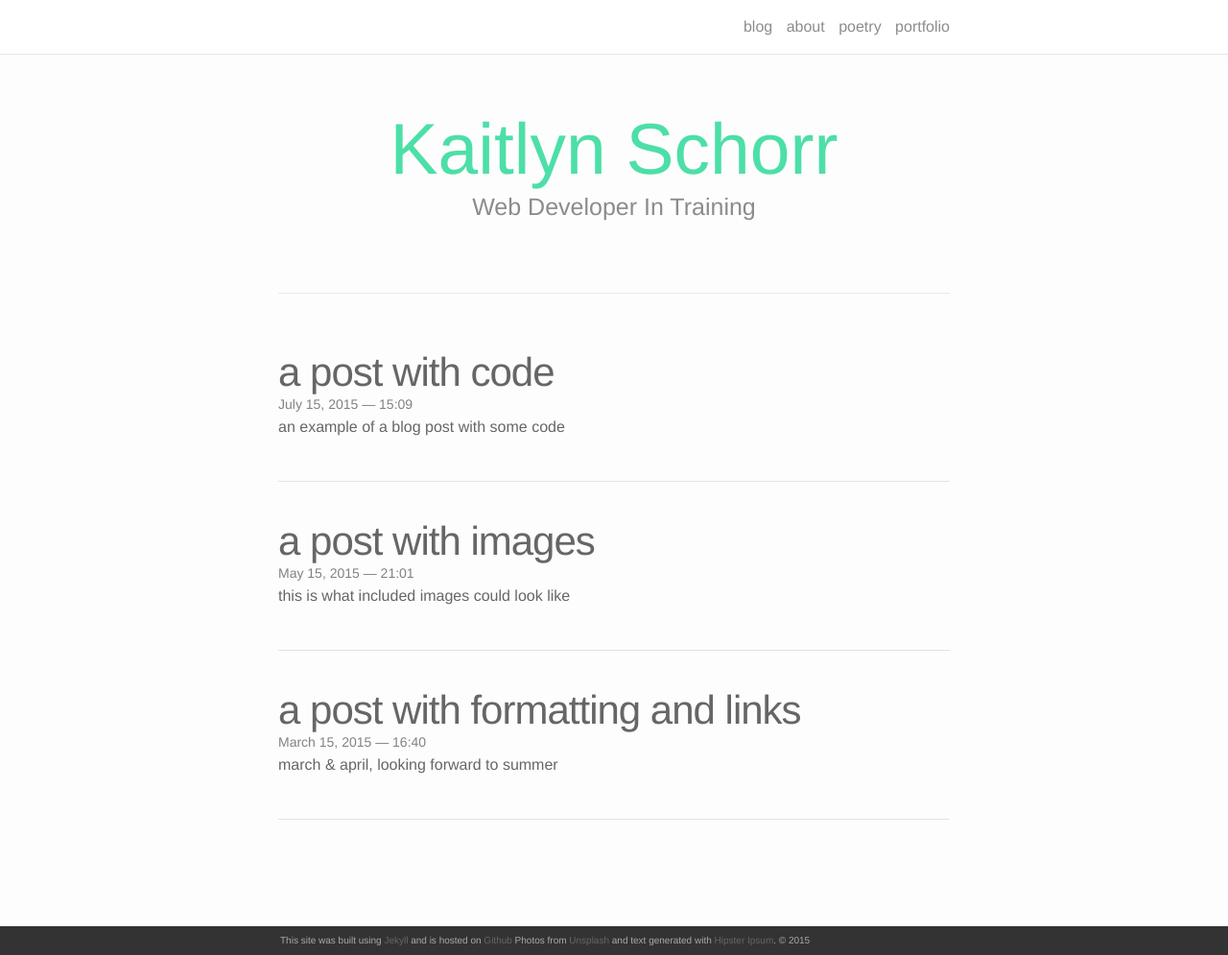
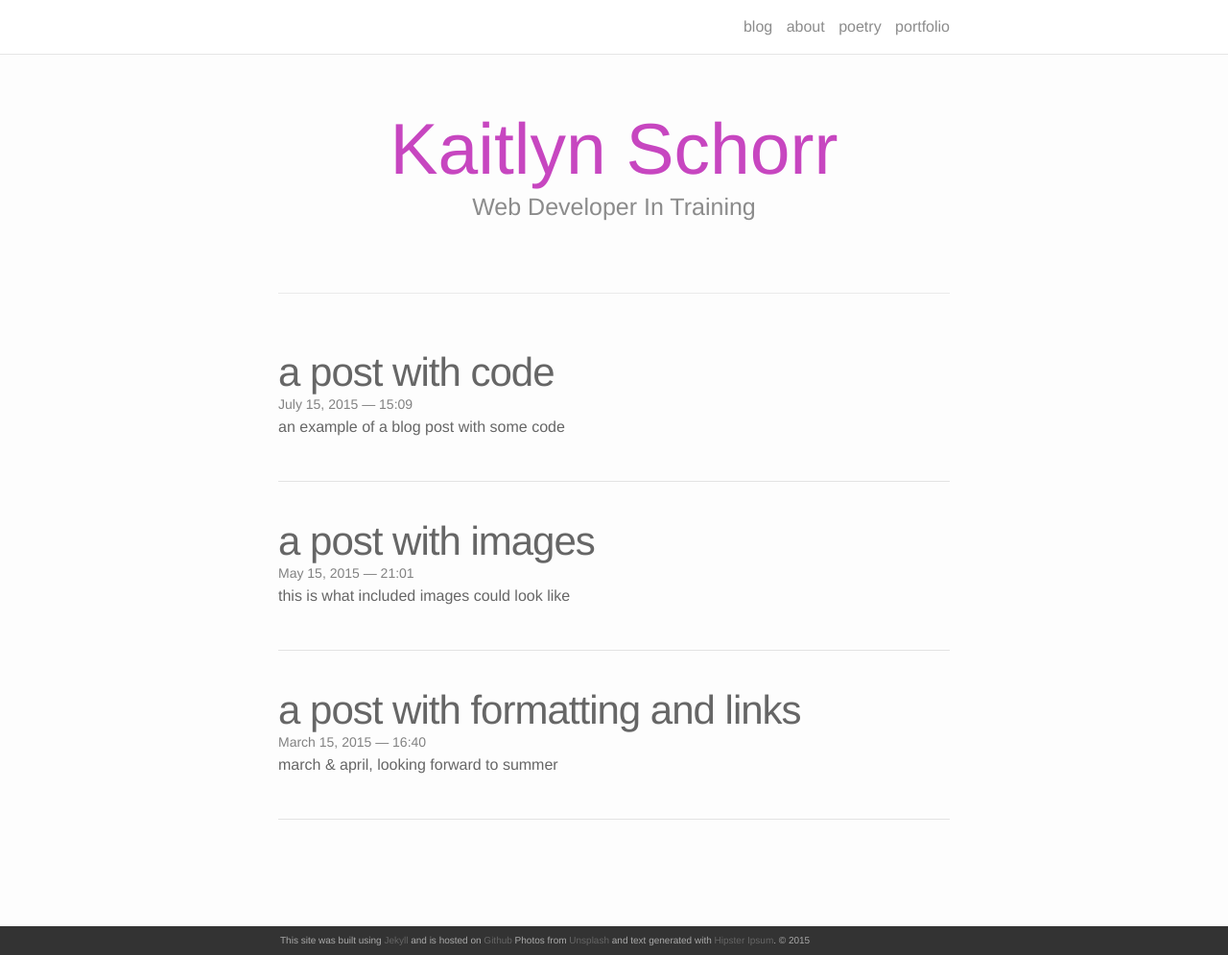
Before and after one commit to kait-schorr/kait-schorr.github.io, a Jekyll site: the page built from index.html, in a window 1280 px wide and 995 px high. Shown: the whole window at 96% size. Built offline with Jekyll 4.4.1, drawn with Linux system fonts in a browser that asks for light colours; nearby versions of some CDN libraries; the list of posts is cut into pages by our own code.

Commit message:
Update _base.scss

```diff
--- a/_sass/_base.scss
+++ b/_sass/_base.scss
@@ -37,7 +37,7 @@ $grey-color-light: #ddd;  /* navigation bar border */
 $text-color:     #666;
 
 /* Set theme color *************************/
-$theme-color:   $green;
+$theme-color:   $purple;
 
 
 /************************************************************/
```
